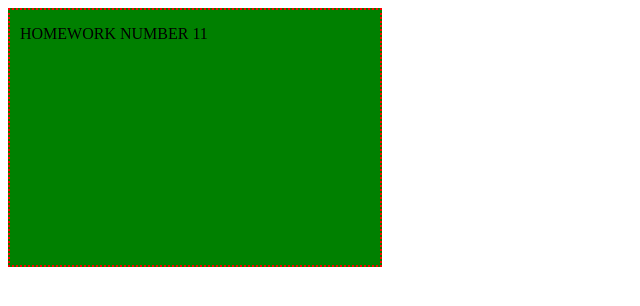
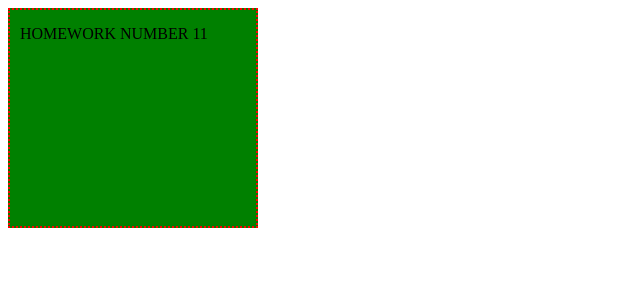
Before and after one commit to Mukola08/HW-11, a plain HTML site: page index.html in a window 1280 px wide. Shown: the whole page, without its empty margins (0-640 px from the left). Drawn offline with Linux system fonts and the light colour scheme.

Commit message:
new border

```diff
--- a/css/style.css
+++ b/css/style.css
@@ -1,10 +1,11 @@
-*::after,
-*::before {
+*,
+::after,
+::before {
     box-sizing: border-box;
 }
 
 .test {
-    width: 350px;
+    width: 250px;
     height: 220px;
     background-color: green;
     padding-top: 15px;
```
